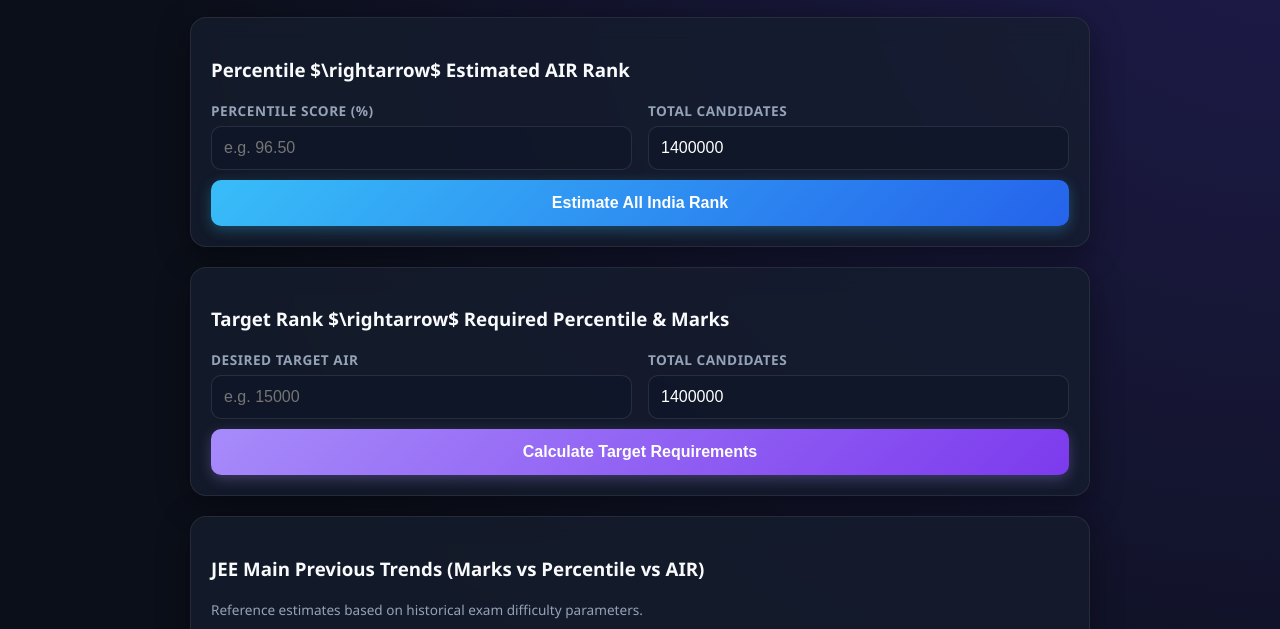
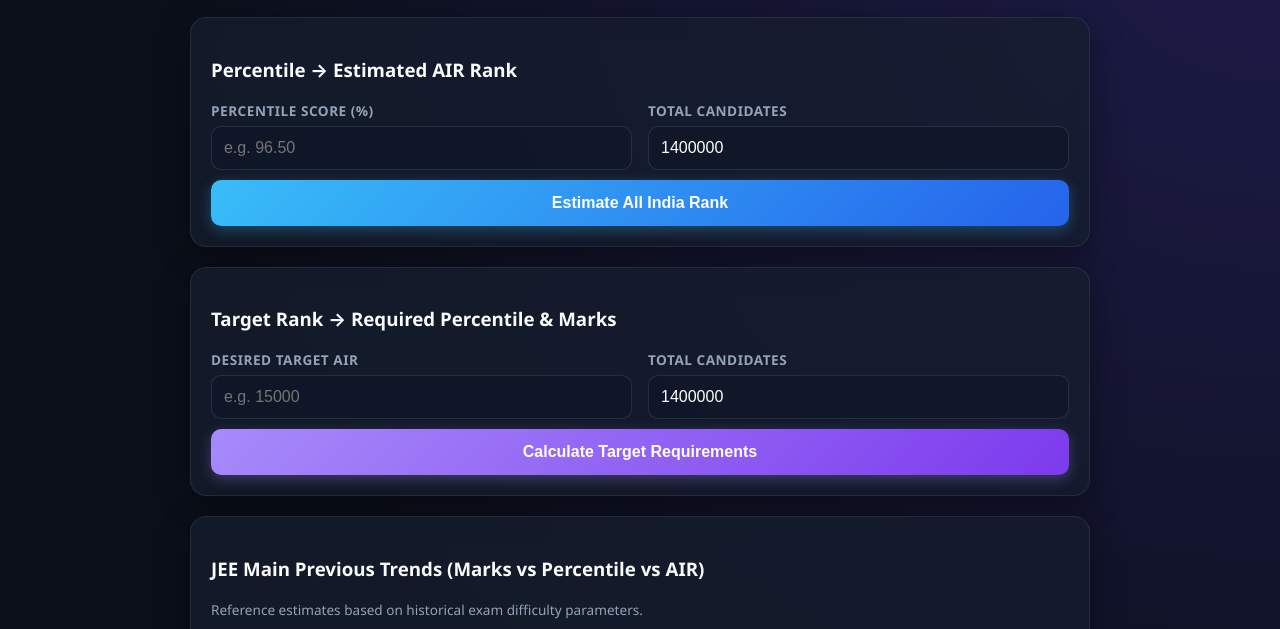
Before and after one commit to Praveenepili13/app-for-mobile, a plain HTML site: page index.html in a window 1280 px wide. Shown: the part 138-767 px from the top of the page. Drawn offline with nearby package versions, Linux system fonts and the light colour scheme.

Commit message:
Update index.html

```diff
--- a/index.html
+++ b/index.html
@@ -144,7 +144,7 @@
         </header>
 
         <div class="glass-card">
-            <h3>Percentile $\rightarrow$ Estimated AIR Rank</h3>
+<h3>Percentile &rarr; Estimated AIR Rank</h3>
             <div class="grid">
                 <div>
                     <label>Percentile Score (%)</label>
@@ -170,7 +170,7 @@
         </div>
 
         <div class="glass-card">
-            <h3>Target Rank $\rightarrow$ Required Percentile & Marks</h3>
+            <h3>Target Rank &rarr; Required Percentile & Marks</h3>
             <div class="grid">
                 <div>
                     <label>Desired Target AIR</label>
```
